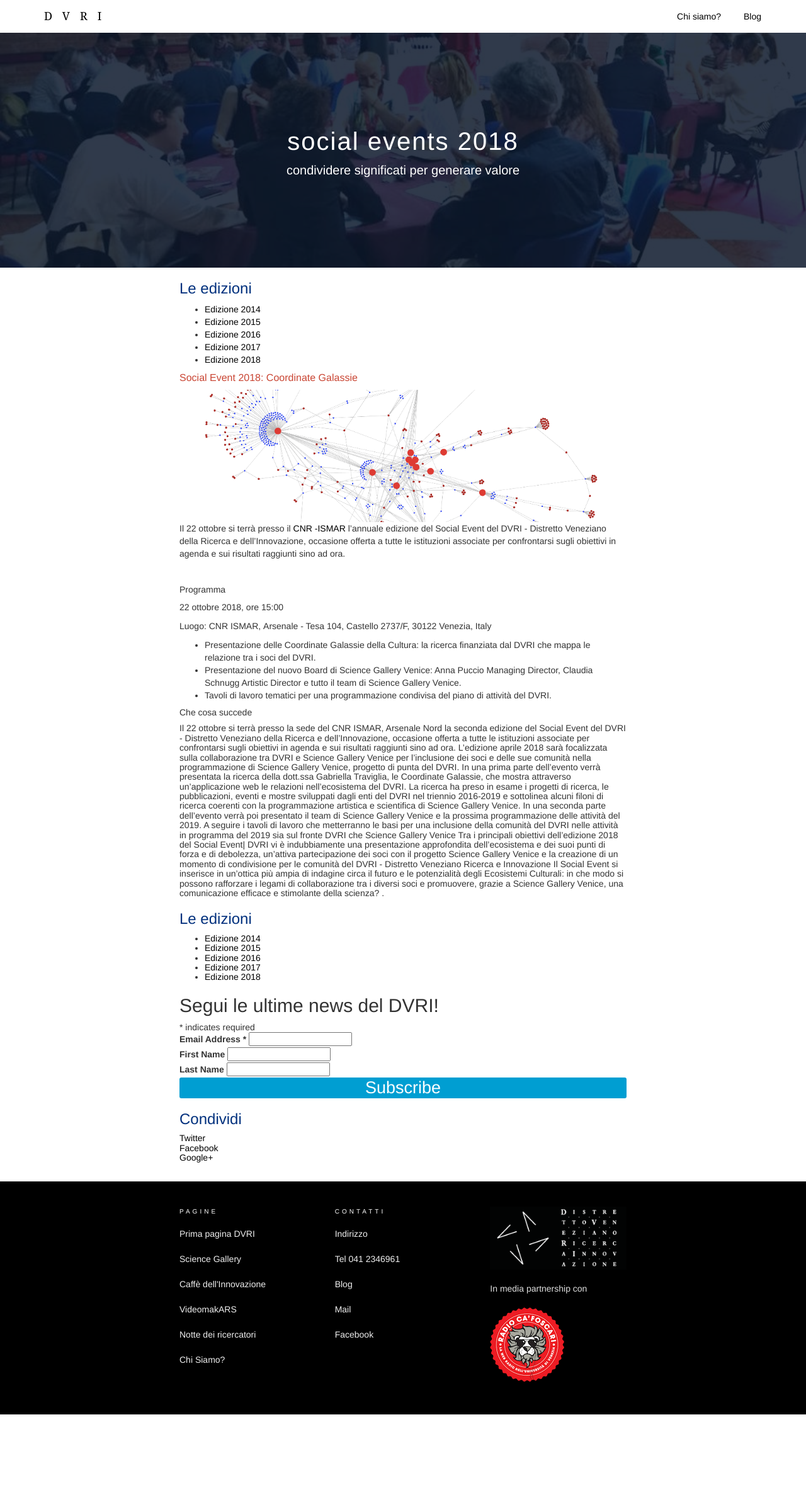
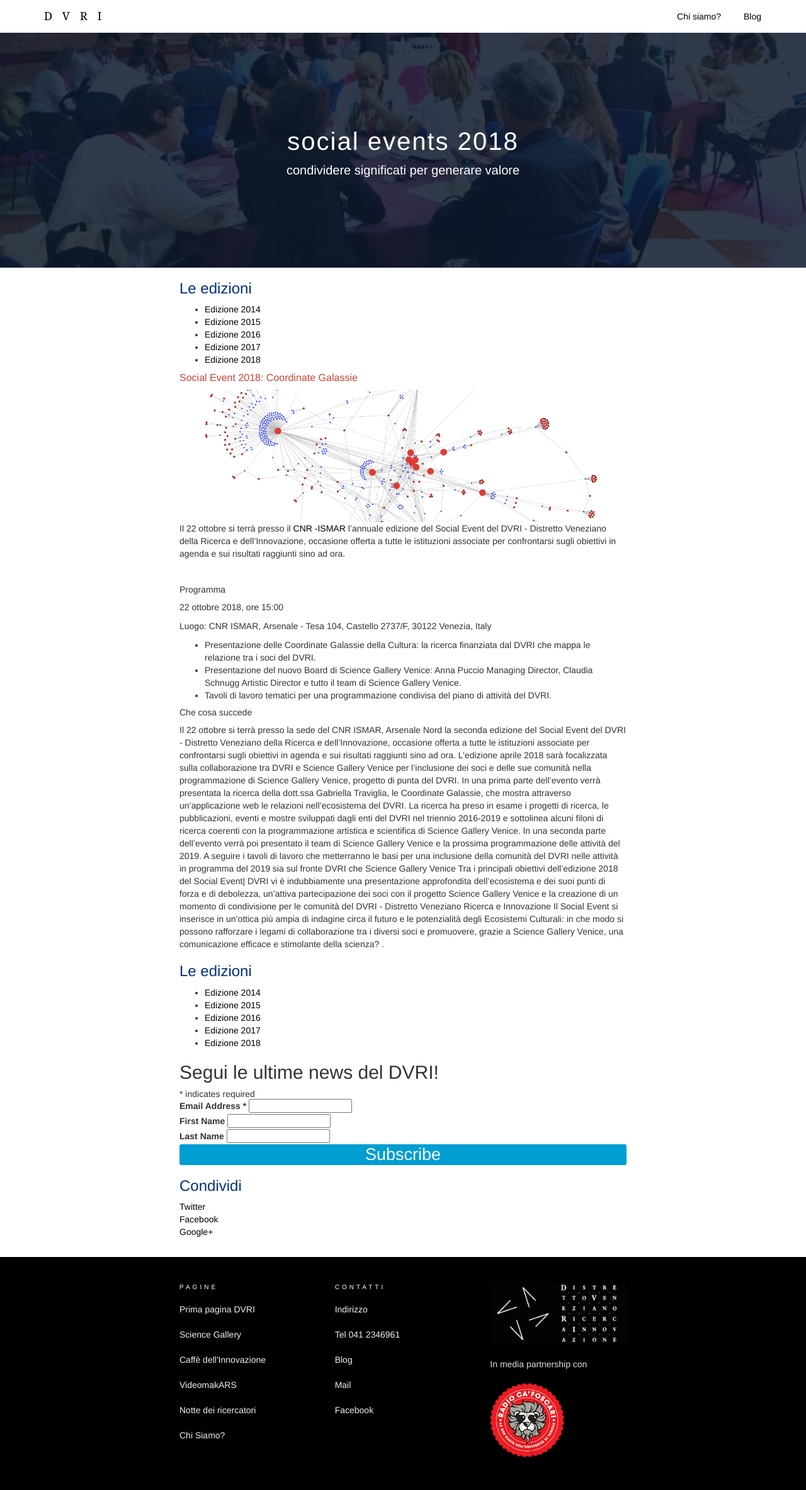
Before and after one commit to simonini/dvri-j-theme, a Jekyll site: the page built from progetti/social-events-2018_b.html, in a window 1280 px wide. Shown: the whole page at 63% size. Built offline with Jekyll 4.4.1, drawn with Linux system fonts in a browser that asks for light colours; comment, search, counter and statistics services are not loaded; before the commit the page ends 2246 px from its top, so only the background shows below that.

```diff
--- a/progetti/social-events-2018_b.html
+++ b/progetti/social-events-2018_b.html
@@ -24,7 +24,7 @@
   <li>Presentazione del nuovo Board di Science Gallery Venice: Anna Puccio Managing Director, Claudia Schnugg Artistic Director e tutto il team di Science Gallery Venice.</li>
   <li>Tavoli di lavoro tematici per una programmazione condivisa del piano di attività del DVRI.</li>
 </ul>
-<h5> Che cosa succede <h5>
+<h5> Che cosa succede </h5>
 <p>Il 22 ottobre si terrà presso la sede del CNR ISMAR, Arsenale Nord la seconda edizione del Social Event del DVRI - Distretto Veneziano della Ricerca e dell’Innovazione, occasione offerta a tutte le istituzioni associate per confrontarsi sugli obiettivi in agenda e sui risultati raggiunti sino ad ora.
 L’edizione aprile 2018 sarà focalizzata sulla collaborazione tra DVRI e Science Gallery Venice per l’inclusione dei soci e delle sue comunità nella programmazione di Science Gallery Venice, progetto di punta del DVRI.
 In una prima parte dell’evento verrà presentata la ricerca della dott.ssa Gabriella Traviglia, le Coordinate Galassie, che mostra attraverso un’applicazione web le relazioni nell’ecosistema del DVRI.
```
